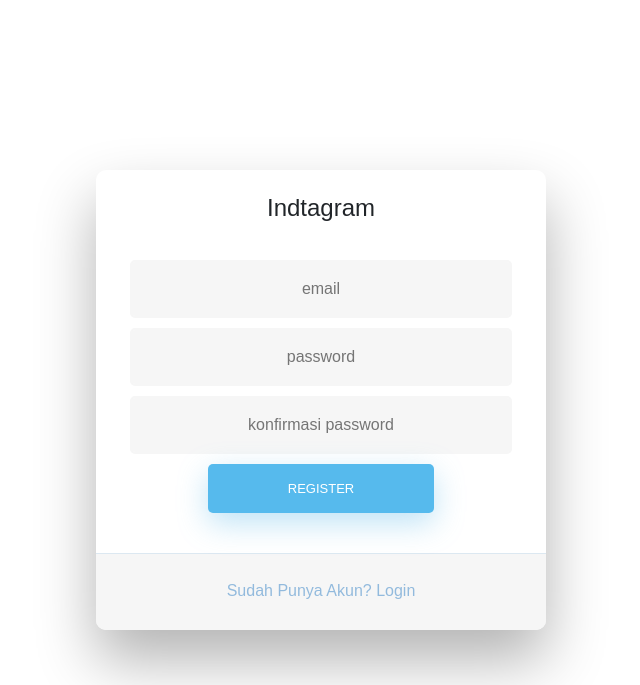
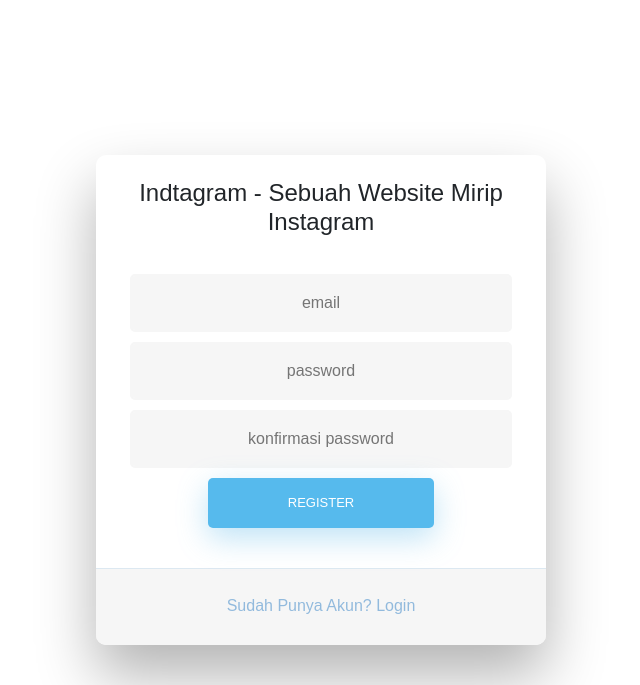
Before and after one commit to afiqrasyidm/indtagram, a CodeIgniter app: page /Indtagram/index.php/user/register in a window 1280 px wide. Shown: the part 56-741 px from the top of the page, without its empty margins (319-959 px from the left). Run offline with CodeIgniter, Linux system fonts and the light colour scheme.

Commit message:
copy in regis and register

```diff
--- a/application/views/user/login.php
+++ b/application/views/user/login.php
@@ -7,7 +7,7 @@
     <!-- Icon -->
     <div class="fadeIn first">
       <br>
-      <h4> Indtagram </h4>
+      <h4> Indtagram - Sebuah Website Mirip Instagram</h4>
       <br>
     </div>
 
--- a/application/views/user/register.php
+++ b/application/views/user/register.php
@@ -7,7 +7,7 @@
     <!-- Icon -->
     <div class="fadeIn first">
       <br>
-      <h4> Indtagram </h4>
+      <h4> Indtagram - Sebuah Website Mirip Instagram </h4>
       <br>
     </div>
 
```
